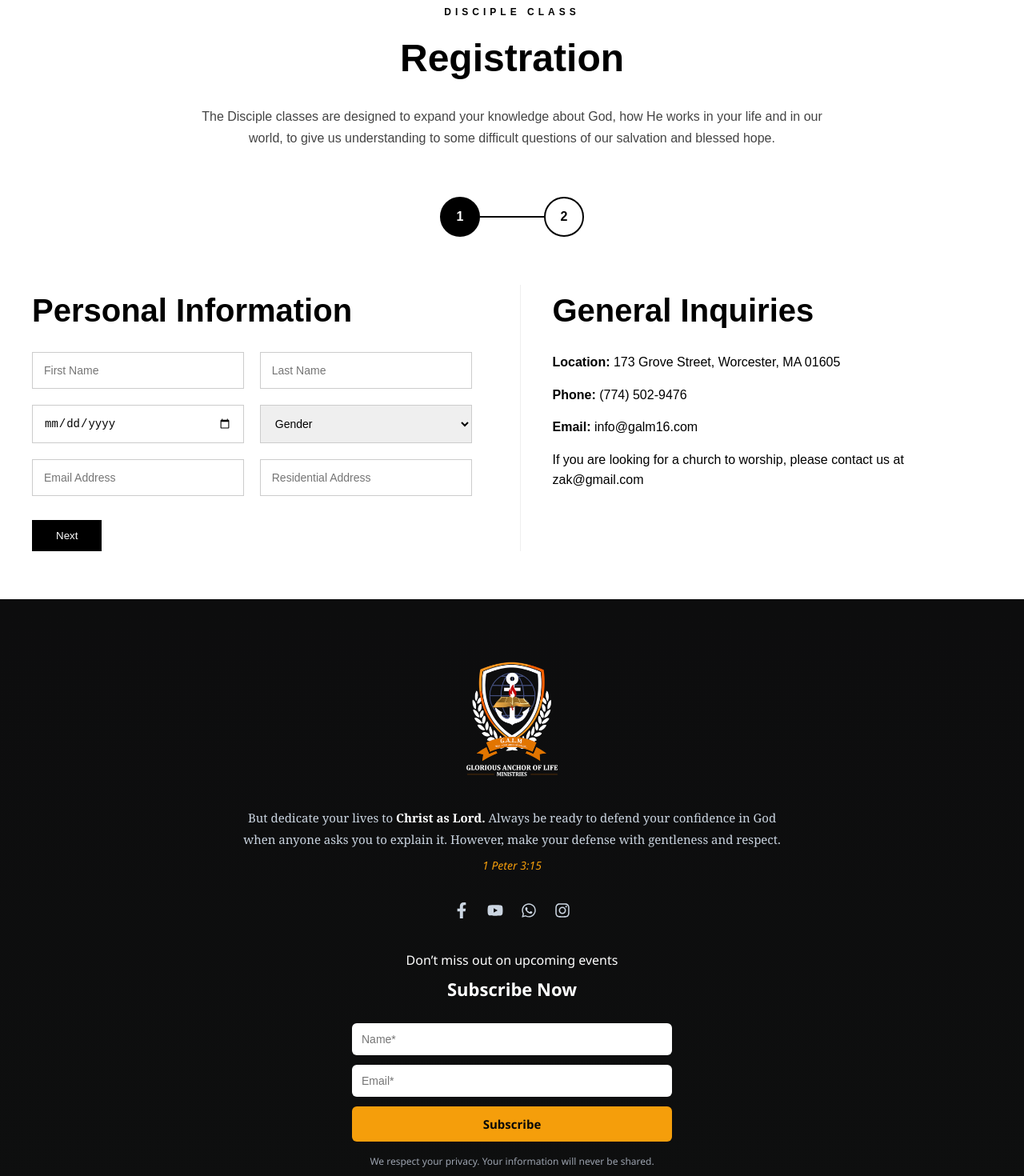
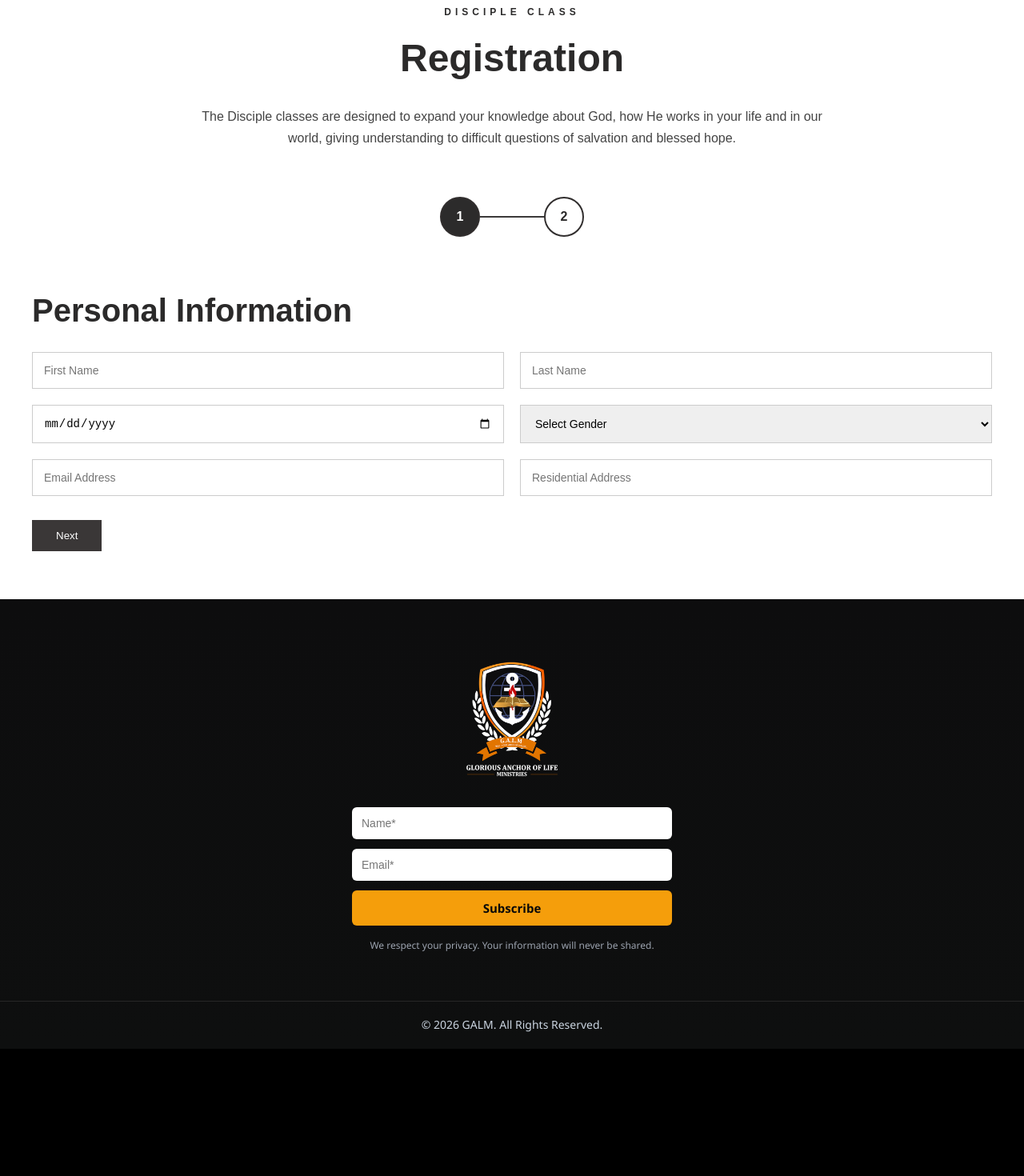
Before and after one commit to MargaretOwusuAgyapaa121/galm, a React (Vite) app in the folder frontend/: page /disciple in a window 1280 px wide. Shown: the part 80-1550 px from the top of the page at 80% size. After the commit the page ends 1391 px from the top, so only its background shows below. Built offline with nearby package versions, Linux system fonts and the light colour scheme.

Commit message:
update disciple page

```diff
--- a/frontend/public/css/disciple.css
+++ b/frontend/public/css/disciple.css
@@ -1,6 +1,6 @@
 .registration-page {
   background: #ffffff;
-  color: #000;
+  color: #2b2a2a;
   padding: 60px 20px;
   font-family: "Poppins", sans-serif;
 }
@@ -43,7 +43,7 @@
   width: 50px;
   height: 50px;
   border-radius: 50%;
-  border: 2px solid #000;
+  border: 2px solid #312e2e;
   display: flex;
   align-items: center;
   justify-content: center;
@@ -53,14 +53,14 @@
 }
 
 .step.active {
-  background: #000;
+  background: #2c2b2b;
   color: #fff;
 }
 
 .line {
   width: 80px;
   height: 2px;
-  background: #000;
+  background: #3b3939;
 }
 
 /* CONTENT */
@@ -98,7 +98,7 @@
   margin-top: 30px;
   padding: 12px 30px;
   border: none;
-  background: #000;
+  background: #3a3737;
   color: #fff;
   cursor: pointer;
   transition: 0.3s ease;
--- a/frontend/public/css/footer.css
+++ b/frontend/public/css/footer.css
@@ -6,17 +6,23 @@
   font-family: "Segoe UI", Arial, sans-serif;
 }
 
+/* Content Layout */
 .footer-content {
   max-width: 720px;
   margin: auto;
   padding: 0 20px 60px;
+
+  display: flex;
+  flex-direction: column;
+  align-items: center;
+  text-align: center;
 }
 
 /* Logo */
 .footer-logo {
   width: 160px;
-  justify-self: center;
-  margin-bottom: 30px;
+  margin: 0 auto 30px;
+  display: block;
 }
 
 /* Scripture */
@@ -26,6 +32,7 @@
   line-height: 1.8;
   color: #cbd5e1;
   margin-bottom: 8px;
+  max-width: 600px;
 }
 
 .footer-scripture span {
@@ -36,7 +43,7 @@
 .footer-verse {
   font-size: 14px;
   font-style: italic;
-  color: #f59e0b; /* ORANGE */
+  color: #f59e0b;
   margin-bottom: 35px;
 }
 
@@ -44,6 +51,7 @@
 .footer-social {
   display: flex;
   justify-content: center;
+  align-items: center;
   gap: 22px;
   margin-bottom: 40px;
 }
@@ -77,8 +85,8 @@
   display: flex;
   flex-direction: column;
   gap: 12px;
+  width: 100%;
   max-width: 400px;
-  margin: auto;
 }
 
 .footer-form input {
@@ -86,11 +94,12 @@
   border-radius: 6px;
   border: none;
   font-size: 14px;
+  width: 100%;
 }
 
 .footer-form button {
   padding: 12px;
-  background-color: #f59e0b; /* ORANGE */
+  background-color: #f59e0b;
   color: #090909;
   border: none;
   font-size: 15px;
@@ -98,6 +107,13 @@
   border-radius: 6px;
   cursor: pointer;
   transition: background 0.3s ease;
+  width: 100%;
+}
+.footer-success {
+  margin-top: 20px;
+  color: #22c55e;
+  font-size: 16px;
+  font-weight: 500;
 }
 
 .footer-form button:hover {
@@ -116,7 +132,7 @@
   border-top: 1px solid rgba(255, 255, 255, 0.1);
   padding: 18px;
   font-size: 14px;
-  color: #ffffff;
+  color: #cbd5e1;
 }
 
 /* Responsive */
@@ -128,4 +144,8 @@
   .footer-cta-strong {
     font-size: 20px;
   }
+
+  .footer-scripture {
+    font-size: 14px;
+  }
 }
--- a/frontend/src/Pages/Disciple.jsx
+++ b/frontend/src/Pages/Disciple.jsx
@@ -1,81 +1,133 @@
 import React, { useState } from "react";
-
 
 const Registration = () => {
   const [step, setStep] = useState(1);
+  const [formData, setFormData] = useState({
+    firstName: "",
+    lastName: "",
+    dob: "",
+    gender: "",
+    email: "",
+    address: "",
+  });
+
+  // Track changes
+  const handleChange = (e) => {
+    const { name, value } = e.target;
+    setFormData((prev) => ({ ...prev, [name]: value }));
+  };
+
+  // Submit to Google Forms
+  const handleSubmit = (e) => {
+    e.preventDefault();
+
+    const formID = "<YOUR_GOOGLE_FORM_ID>";
+    const entryIDs = {
+      firstName: "entry.123456",
+      lastName: "entry.234567",
+      dob: "entry.345678",
+      gender: "entry.456789",
+      email: "entry.567890",
+      address: "entry.678901",
+    };
+
+    const formURL = `https://docs.google.com/forms/d/e/${formID}/formResponse?` +
+      `${entryIDs.firstName}=${encodeURIComponent(formData.firstName)}&` +
+      `${entryIDs.lastName}=${encodeURIComponent(formData.lastName)}&` +
+      `${entryIDs.dob}=${encodeURIComponent(formData.dob)}&` +
+      `${entryIDs.gender}=${encodeURIComponent(formData.gender)}&` +
+      `${entryIDs.email}=${encodeURIComponent(formData.email)}&` +
+      `${entryIDs.address}=${encodeURIComponent(formData.address)}`;
+
+    const xhr = new XMLHttpRequest();
+    xhr.open("POST", formURL, true);
+    xhr.setRequestHeader("Content-Type", "application/x-www-form-urlencoded");
+    xhr.onreadystatechange = () => {
+      if (xhr.readyState === 4) {
+        alert("✅ Registration submitted successfully!");
+        setFormData({
+          firstName: "",
+          lastName: "",
+          dob: "",
+          gender: "",
+          email: "",
+          address: "",
+        });
+        setStep(1);
+      }
+    };
+    xhr.send();
+  };
+
+  // Check if all fields are filled
+  const isStep1Complete =
+    formData.firstName &&
+    formData.lastName &&
+    formData.dob &&
+    formData.gender &&
+    formData.email &&
+    formData.address;
 
   return (
     <div className="registration-page">
-
-      {/* HEADER */}
       <div className="registration-header">
         <p className="small-title">DISCIPLE CLASS</p>
         <h1>Registration</h1>
         <p className="description">
           The Disciple classes are designed to expand your knowledge about God,
-          how He works in your life and in our world, to give us understanding
-          to some difficult questions of our salvation and blessed hope.
+          how He works in your life and in our world, giving understanding
+          to difficult questions of salvation and blessed hope.
         </p>
       </div>
 
-      {/* STEP INDICATOR */}
+      {/* Step Indicator */}
       <div className="step-indicator">
-        <div className={`step ${step >= 1 ? "active" : ""}`}>
-          <span>1</span>
-        </div>
+        <div className={`step ${step >= 1 ? "active" : ""}`}><span>1</span></div>
         <div className="line"></div>
-        <div className={`step ${step >= 2 ? "active" : ""}`}>
-          <span>2</span>
-        </div>
+        <div className={`step ${step >= 2 ? "active" : ""}`}><span>2</span></div>
       </div>
 
+      {/* Step 1: Form */}
       {step === 1 && (
         <div className="registration-content">
-
-          {/* FORM SECTION */}
           <div className="form-section">
             <h2>Personal Information</h2>
-
             <div className="form-grid">
-              <input type="text" placeholder="First Name" />
-              <input type="text" placeholder="Last Name" />
-
-              <input type="date" placeholder="Date of Birth" />
-              <select>
-                <option>Gender</option>
-                <option>Male</option>
-                <option>Female</option>
+              <input name="firstName" placeholder="First Name" value={formData.firstName} onChange={handleChange} required />
+              <input name="lastName" placeholder="Last Name" value={formData.lastName} onChange={handleChange} required />
+              <input name="dob" type="date" placeholder="Date of Birth" value={formData.dob} onChange={handleChange} required />
+              <select name="gender" value={formData.gender} onChange={handleChange} required>
+                <option value="">Select Gender</option>
+                <option value="Male">Male</option>
+                <option value="Female">Female</option>
               </select>
-
-              <input type="email" placeholder="Email Address" />
-              <input type="text" placeholder="Residential Address" />
+              <input name="email" type="email" placeholder="Email Address" value={formData.email} onChange={handleChange} required />
+              <input name="address" placeholder="Residential Address" value={formData.address} onChange={handleChange} required />
             </div>
-
-            <button className="next-btn" onClick={() => setStep(2)}>
+            <button
+              className="next-btn"
+              disabled={!isStep1Complete}
+              onClick={() => setStep(2)}
+            >
               Next
             </button>
           </div>
-
-          {/* GENERAL INQUIRIES */}
-          <div className="inquiry-section">
-            <h2>General Inquiries</h2>
-            <p><strong>Location:</strong> 173 Grove Street, Worcester, MA 01605</p>
-            <p><strong>Phone:</strong> (774) 502-9476</p>
-            <p><strong>Email:</strong> info@galm16.com</p>
-            <p>If you are looking for a church to worship, please contact us at zak@gmail.com</p>
-          </div>
-
         </div>
       )}
 
+      {/* Step 2: Confirmation */}
       {step === 2 && (
         <div className="second-step">
           <h2>Step 2: Confirmation</h2>
-          <p>Please review your details and submit your registration.</p>
-          <button className="submit-btn">Submit Registration</button>
+          <ul>
+            {Object.entries(formData).map(([key, value]) => (
+              <li key={key}><strong>{key.replace(/^\w/, (c) => c.toUpperCase())}:</strong> {value}</li>
+            ))}
+          </ul>
+          <button className="submit-btn" onClick={handleSubmit}>Submit Registration</button>
+          <button className="back-btn" onClick={() => setStep(1)}>Back</button>
         </div>
       )}
-
     </div>
   );
 };
--- a/frontend/src/components/Footer.jsx
+++ b/frontend/src/components/Footer.jsx
@@ -1,45 +1,52 @@
 
-import React from "react";
+import React, { useState } from "react";
 import { FaFacebookF, FaYoutube, FaWhatsapp, FaInstagram } from "react-icons/fa";
 
 const Footer = () => {
+
+  const [submitted, setSubmitted] = useState(false);
+
+  const handleSubmit = (e) => {
+    e.preventDefault();
+    const form = e.target;
+
+    fetch("/", {
+      method: "POST",
+      body: new FormData(form),
+    })
+      .then(() => {
+        setSubmitted(true);
+        form.reset();
+      })
+      .catch((error) => alert(error));
+  };
+
   return (
    <footer className="galm-footer">
   <div className="footer-content">
 
-        {/* Logo */}
     <img src="/assets/pv/logo/icon2.png" alt="GALM Logo" className="footer-logo" />
 
-        {/* Scripture */}
-        <p className="footer-scripture">
-          But dedicate your lives to <span>Christ as Lord.</span> Always be ready
-          to defend your confidence in God when anyone asks you to explain it.
-          However, make your defense with gentleness and respect.
-        </p>
-        <p className="footer-verse">1 Peter 3:15</p>
+    {!submitted ? (
+      <form
+        className="footer-form"
+        name="newsletter"
+        method="POST"
+        data-netlify="true"
+        onSubmit={handleSubmit}
+      >
+        <input type="hidden" name="form-name" value="newsletter" />
 
-        {/* Social Media Icons */}
-        <div className="footer-social">
-          <a href="https://web.facebook.com/Anchorghalm/?_rdc=1&_rdr#" target="_blank" rel="noopener noreferrer"><FaFacebookF /></a>
-          <a href="https://www.youtube.com/watch?v=CKJogOqoEB0" target="_blank" rel="noopener noreferrer"><FaYoutube /></a>
-          <a href="https://wa.me/+15082026458" target="_blank" rel="noopener noreferrer"><FaWhatsapp /></a>
-          <a href="https://www.bing.com/ck/a?!&&p=c5e1b4586eef03f970bfe035e42962f4786937fac92eaa82ee5532cabe6ac347JmltdHM9MTc3MzAxNDQwMA&ptn=3&ver=2&hsh=4&fclid=0448689d-696a-63e9-1d9e-7eb868786247&psq=glourious+anchor+of+life&u=a1aHR0cHM6Ly93d3cuaW5zdGFncmFtLmNvbS9nbG9yaW91c2FuY2hvci9yZWVscy8" target="_blank" rel="noopener noreferrer"><FaInstagram /></a>
-        </div>
+        <input name="name" type="text" placeholder="Name*" required />
+        <input name="email" type="email" placeholder="Email*" required />
 
-        {/* Subscribe Text */}
-        <p className="footer-cta">
-          Don’t miss out on upcoming events
-        </p>
-        <p className="footer-cta-strong">
-          Subscribe Now
-        </p>
-
-        {/* Form */}
-        <form className="footer-form">
-          <input type="text" placeholder="Name*" required />
-          <input type="email" placeholder="Email*" required />
         <button type="submit">Subscribe</button>
       </form>
+    ) : (
+      <p className="footer-success">
+        ✅ Thank you for subscribing! Stay connected with Glorious Anchor Life Ministry.
+      </p>
+    )}
 
     {/* Privacy */}
     <p className="footer-privacy">
--- a/frontend/src/components/Hero.jsx
+++ b/frontend/src/components/Hero.jsx
@@ -1,7 +1,24 @@
-import React from 'react';
-
+import React, { useState } from "react";
 
 const Home = () => {
+  const [submitted, setSubmitted] = useState(false);
+
+  // Handle form submission
+  const handleSubmit = (e) => {
+    e.preventDefault();
+    const form = e.target;
+
+    fetch("/", {
+      method: "POST",
+      body: new FormData(form),
+    })
+      .then(() => {
+        setSubmitted(true); // show success message
+        form.reset(); // clear form
+      })
+      .catch((error) => alert("Error submitting form: " + error));
+  };
+
   return (
     <section className="hero-section">
       <div className="hero-left">
@@ -18,7 +35,6 @@ const Home = () => {
           <h4 className="hero-online">Online</h4>
         </div>
 
-
         <a
           href="https://youtu.be/CKJogOqoEB0"
           target="_blank"
@@ -34,16 +50,31 @@ const Home = () => {
         <div className="join-church-form">
           <h3 className="join-title">Join the Church</h3>
           <p>We invite you to be a member today!</p>
-          <form>
-            <input type="text" placeholder="First Name" required />
-            <input type="email" placeholder="Email Address" required />
-            <input type="tel" placeholder="Phone Number" required />
-            <button type="submit">Submit</button>
-          </form>
+
+          {!submitted ? (
+            <form
+              name="join-church"
+              method="POST"
+              data-netlify="true"
+              onSubmit={handleSubmit}
+            >
+              <input type="hidden" name="form-name" value="join-church" />
+
+              <input name="firstName" type="text" placeholder="First Name" required />
+              <input name="email" type="email" placeholder="Email Address" required />
+              <input name="phone" type="tel" placeholder="Phone Number" required />
+
+              <button type="submit">Submit</button>
+            </form>
+          ) : (
+            <p style={{ color: "#f8eabe", marginTop: "20px", fontWeight: 500 }}>
+              ✅ Thank you! We received your info and will contact you soon.
+            </p>
+          )}
+
         </div>
       </div>
     </section>
-
   );
 };
 
```
Lines whose indentation alone changed are shown as unchanged.
